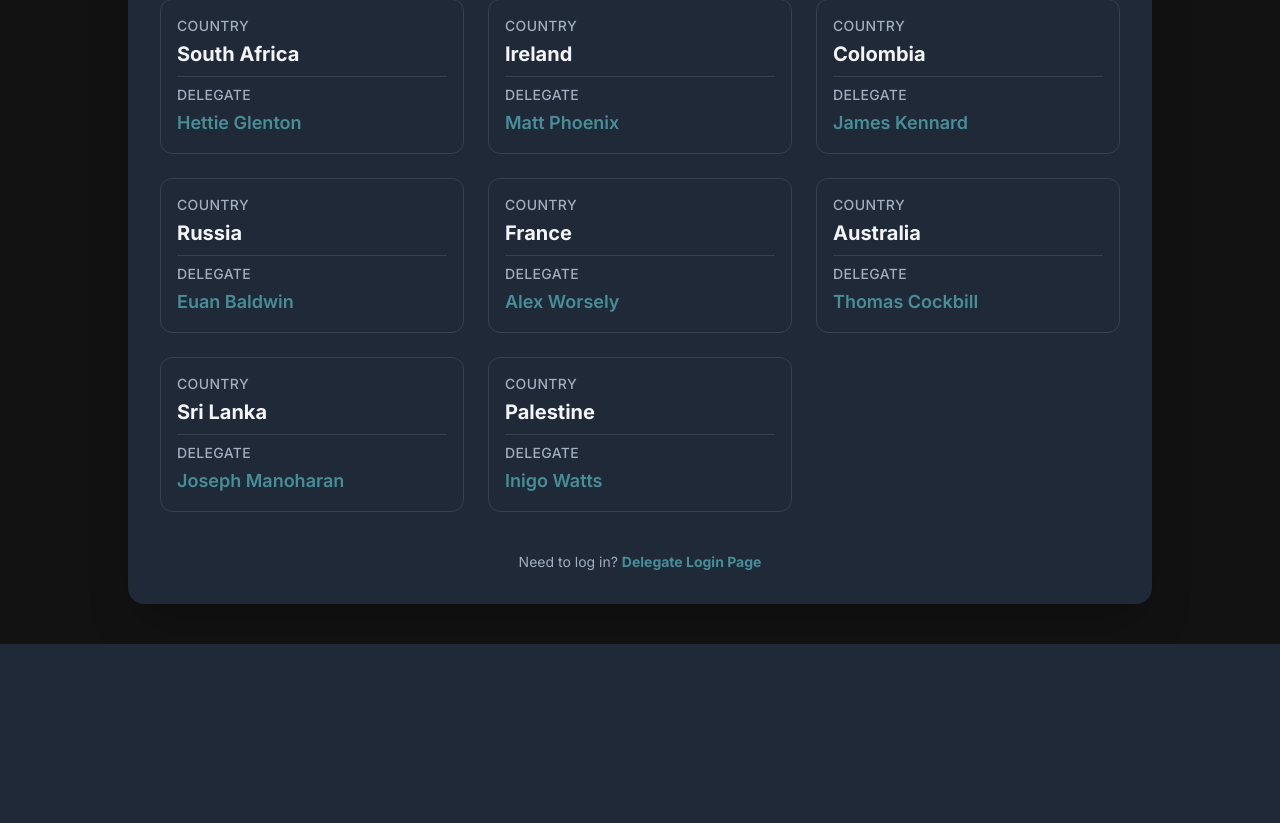
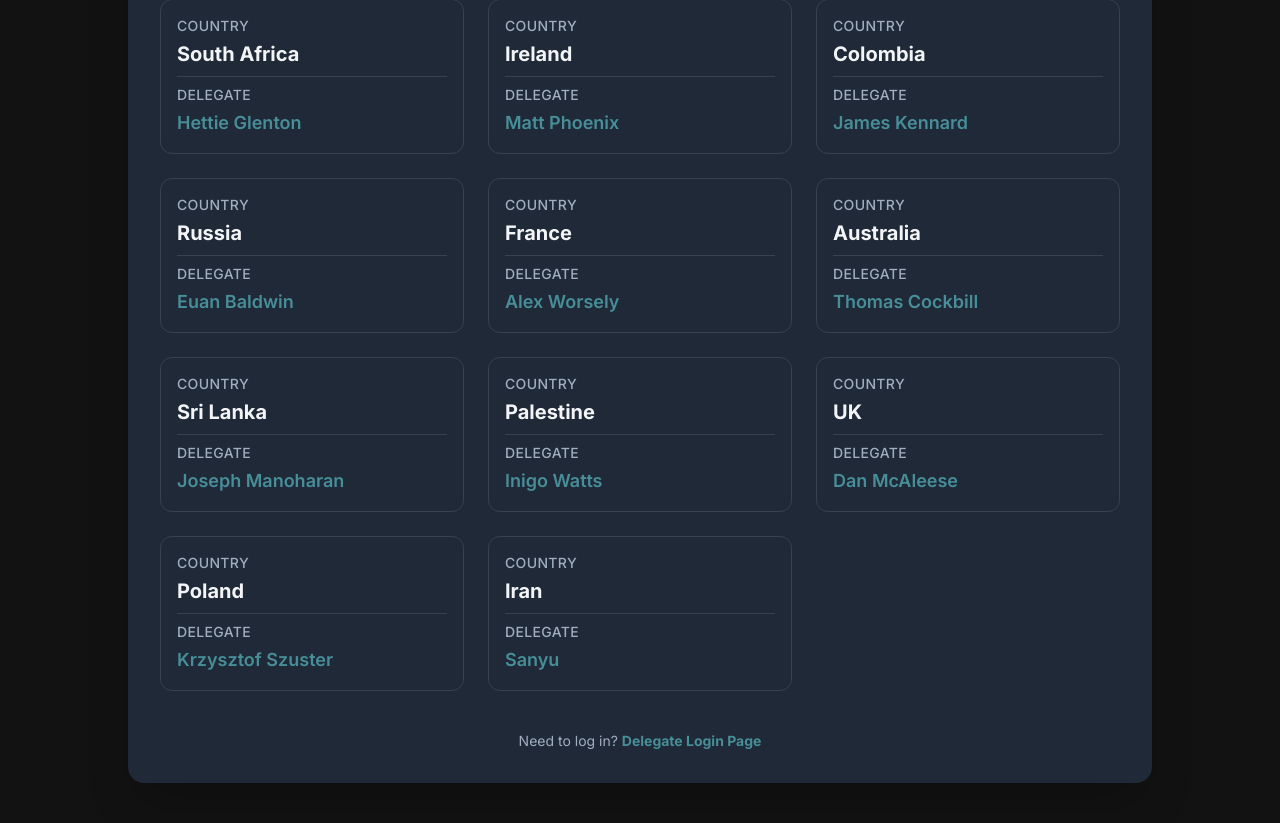
Before and after one commit to Xyr0za/wymun, a Flask app: page /roster in a window 1280 px wide. Shown: the part 1204-2027 px from the top of the page. Before the commit the page ends 1848 px from the top, so only its background shows below. Run offline with Flask 3, Linux system fonts and the light colour scheme; some libraries are stand-ins or nearby versions.

Commit message:
colour corrections delegate expansions

```diff
--- a/delegates.json
+++ b/delegates.json
@@ -22,6 +22,10 @@
         "France": "Alex Worsely",
         "Australia": "Thomas Cockbill",
         "Sri Lanka": "Joseph Manoharan",
-        "Palestine" : "Inigo Watts"
+        "Palestine" : "Inigo Watts",
+
+        "UK" : "Dan McAleese",
+        "Poland" : "Krzysztof Szuster",
+        "Iran" : "Sanyu"
     }
 }
--- a/templates/dashboard.html
+++ b/templates/dashboard.html
@@ -35,11 +35,11 @@
 </head>
 <body class="flex flex-col min-h-screen">
 
-    <header class="header shadow-lg p-4 flex justify-between items-center sticky top-0 z-10">
+    <header class="header shadow-[#68B7C1] p-4 flex justify-between items-center sticky top-0 z-10">
         <h1 class="text-3xl font-bold text-mun-primary">🏛️ wyMUN Live Feed</h1>
         <div class="flex items-center space-x-4">
             <a href="{{ url_for('index') }}"
-               class="px-4 py-2 bg-indigo-600 text-mun-card font-semibold rounded-lg hover:bg-indigo-500 transition shadow-md">
+               class="px-4 py-2 bg-[#478E99] hover:bg-[#68B7C1] text-mun-card font-semibold rounded-lg transition shadow-md">
                 Go to Login/Portal
             </a>
         </div>
--- a/templates/delegate_roster.html
+++ b/templates/delegate_roster.html
@@ -439,6 +439,57 @@
                     </p>
                 </div>
 
+                <!-- Delegate Card: UK -->
+                <div class="bg-gray-800 p-4 rounded-xl transition duration-300 hover:bg-gray-700/70 border border-gray-700 hover:border-mun-primary/70">
+                    <div class="text-mun-secondary text-sm font-medium tracking-wide uppercase mb-1">
+                        Country
+                    </div>
+                    <p class="text-xl font-bold text-mun-light-text mb-2">
+                        UK
+                    </p>
+                    <hr class="border-gray-700 mb-2">
+                    <div class="text-mun-secondary text-sm font-medium tracking-wide uppercase mb-1">
+                        Delegate
+                    </div>
+                    <p class="text-lg font-semibold text-mun-primary">
+                        Dan McAleese
+                    </p>
+                </div>
+
+                <!-- Delegate Card: Poland -->
+                <div class="bg-gray-800 p-4 rounded-xl transition duration-300 hover:bg-gray-700/70 border border-gray-700 hover:border-mun-primary/70">
+                    <div class="text-mun-secondary text-sm font-medium tracking-wide uppercase mb-1">
+                        Country
+                    </div>
+                    <p class="text-xl font-bold text-mun-light-text mb-2">
+                        Poland
+                    </p>
+                    <hr class="border-gray-700 mb-2">
+                    <div class="text-mun-secondary text-sm font-medium tracking-wide uppercase mb-1">
+                        Delegate
+                    </div>
+                    <p class="text-lg font-semibold text-mun-primary">
+                        Krzysztof Szuster
+                    </p>
+                </div>
+
+                <!-- Delegate Card: Iran -->
+                <div class="bg-gray-800 p-4 rounded-xl transition duration-300 hover:bg-gray-700/70 border border-gray-700 hover:border-mun-primary/70">
+                    <div class="text-mun-secondary text-sm font-medium tracking-wide uppercase mb-1">
+                        Country
+                    </div>
+                    <p class="text-xl font-bold text-mun-light-text mb-2">
+                        Iran
+                    </p>
+                    <hr class="border-gray-700 mb-2">
+                    <div class="text-mun-secondary text-sm font-medium tracking-wide uppercase mb-1">
+                        Delegate
+                    </div>
+                    <p class="text-lg font-semibold text-mun-primary">
+                        Sanyu
+                    </p>
+                </div>
+
             </div>
             <!-- End Delegate Grid Container -->
 
```
Also changed, not shown: templates/delegate.html (+4 -3 lines).
